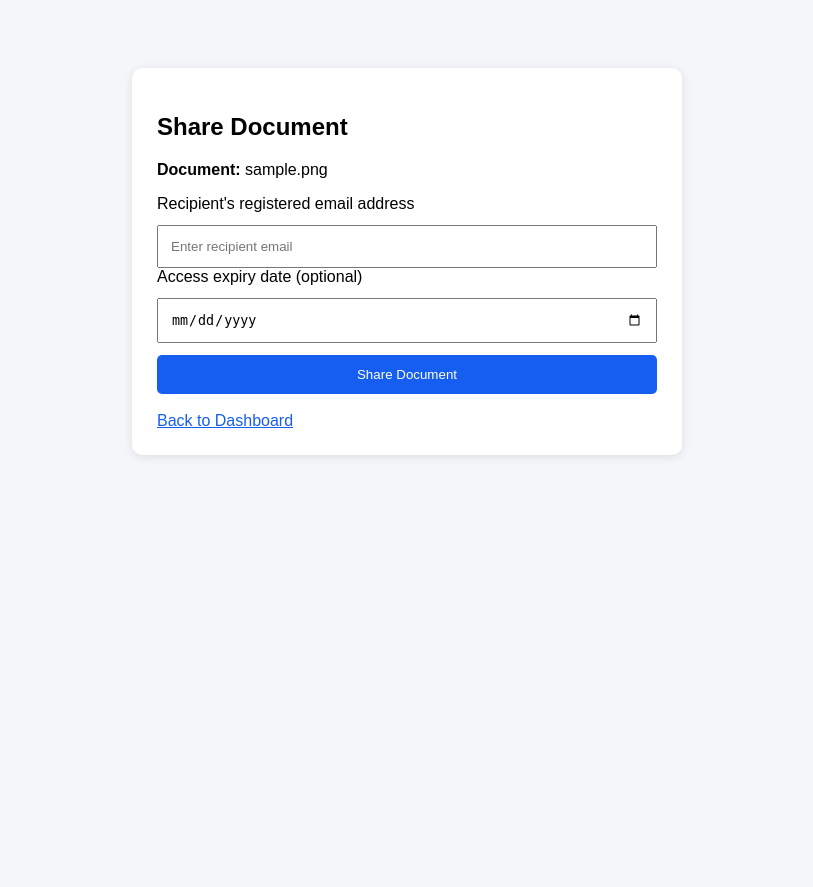
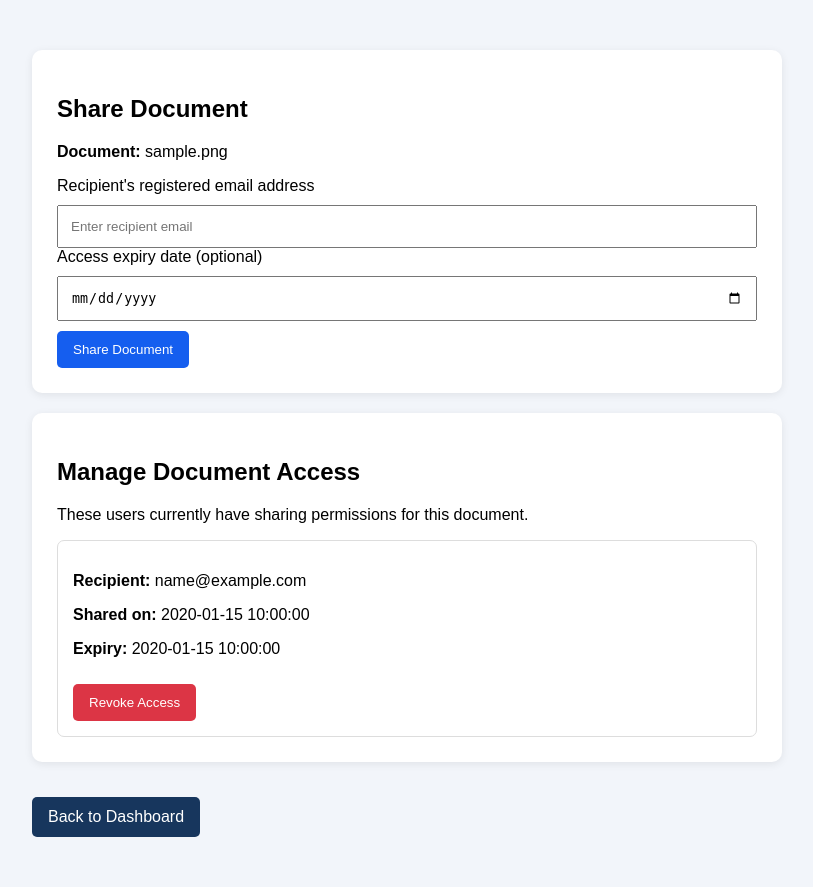
Before and after one commit to livingstonead4/vaultshareing, a Flask app: page /share/1 in a window 1280 px wide. Shown: the whole page, without its empty margins (233-1046 px from the left). Before the commit the page ends 457 px from the top, so only its background shows below. Run offline with Flask 3, Linux system fonts and the light colour scheme; a user stored in the database is signed in; tables that the repository leaves empty hold one stand-in row (values such as "Sample post"); some libraries are stand-ins or nearby versions.

Commit message:
Update share.html

```diff
--- a/app/templates/share.html
+++ b/app/templates/share.html
@@ -1,57 +1,90 @@
-<!DOCTYPE html>
-<html>
+<!DOCTYPE html><html lang="en">
 <head>
-    <title>Share Document - VaultShare</title>
+    <meta charset="UTF-8">
     <meta name="viewport" content="width=device-width, initial-scale=1">
-    <style>
+    <title>Share Document - VaultShare</title><style>
     body {
         font-family: Arial, sans-serif;
-            background: #f4f6f9;
+        background: #f2f5fa;
+        margin: 0;
         padding: 20px;
     }
 
     .container {
-            max-width: 500px;
-            margin: 40px auto;
+        max-width: 750px;
+        margin: 30px auto;
+    }
+
+    .card {
         background: white;
         padding: 25px;
+        margin-bottom: 20px;
         border-radius: 10px;
-            box-shadow: 0 2px 10px rgba(0,0,0,0.1);
+        box-shadow: 0 2px 8px rgba(0,0,0,0.08);
     }
 
     input, button {
+        padding: 12px;
+        margin-top: 10px;
+        box-sizing: border-box;
+    }
+
+    input[type="email"],
+    input[type="date"] {
         width: 100%;
-            padding: 12px;
-            margin-top: 12px;
-            box-sizing: border-box;
+    }
+
+    button, .back {
+        display: inline-block;
+        padding: 11px 16px;
+        border: none;
+        border-radius: 5px;
+        cursor: pointer;
+        text-decoration: none;
+        color: white;
     }
 
     button {
         background: #155eef;
-            color: white;
-            border: none;
-            border-radius: 5px;
-            cursor: pointer;
     }
 
-        a {
-            display: inline-block;
-            margin-top: 18px;
-            color: #155eef;
+    .revoke {
+        background: #dc3545;
+    }
+
+    .back {
+        background: #17365d;
+        margin-top: 15px;
+    }
+
+    .access {
+        border: 1px solid #ddd;
+        padding: 15px;
+        margin-top: 15px;
+        border-radius: 7px;
+    }
+
+    .empty {
+        color: #666;
     }
 </style>
-</head>
-<body>
 
-<div class="container">
+</head><body><div class="container"><div class="card">
     <h2>Share Document</h2>
 
-    <p><strong>Document:</strong> {{ document.filename }}</p>
+    <p>
+        <strong>Document:</strong>
+        {{ document.filename }}
+    </p>
 
     <form method="POST">
-        <input type="hidden" name="csrf_token" value="{{ csrf_token() }}">
+
+        <input type="hidden"
+               name="csrf_token"
+               value="{{ csrf_token() }}">
 
         <label>Recipient's registered email address</label>
+
         <input
             type="email"
             name="recipient_email"
@@ -60,13 +93,93 @@
         >
 
         <label>Access expiry date (optional)</label>
-        <input type="date" name="expiry_date">
 
-        <button type="submit">Share Document</button>
+        <input
+            type="date"
+            name="expiry_date"
+        >
+
+        <button type="submit">
+            Share Document
+        </button>
+
+    </form>
+</div>
+
+
+<div class="card">
+
+    <h2>Manage Document Access</h2>
+
+    <p>These users currently have sharing permissions for this document.</p>
+
+    {% if shared_access %}
+
+        {% for share, recipient in shared_access %}
+
+            <div class="access">
+
+                <p>
+                    <strong>Recipient:</strong>
+                    {{ recipient.email }}
+                </p>
+
+                <p>
+                    <strong>Shared on:</strong>
+                    {{ share.created_at }}
+                </p>
+
+                {% if share.expires_at %}
+
+                    <p>
+                        <strong>Expiry:</strong>
+                        {{ share.expires_at }}
+                    </p>
+
+                {% else %}
+
+                    <p>
+                        <strong>Expiry:</strong>
+                        No expiry date
+                    </p>
+
+                {% endif %}
+
+                <form
+                    method="POST"
+                    action="{{ url_for('revoke_share', share_id=share.id) }}"
+                    onsubmit="return confirm('Are you sure you want to revoke this user’s access?');"
+                >
+
+                    <input
+                        type="hidden"
+                        name="csrf_token"
+                        value="{{ csrf_token() }}"
+                    >
+
+                    <button class="revoke" type="submit">
+                        Revoke Access
+                    </button>
+
                 </form>
 
-    <a href="{{ url_for('dashboard') }}">Back to Dashboard</a>
             </div>
 
-</body>
+        {% endfor %}
+
+    {% else %}
+
+        <p class="empty">
+            No active sharing permissions for this document.
+        </p>
+
+    {% endif %}
+
+</div>
+
+<a class="back" href="{{ url_for('dashboard') }}">
+    Back to Dashboard
+</a>
+
+</div></body>
 </html>
```
Lines whose indentation alone changed are shown as unchanged.
